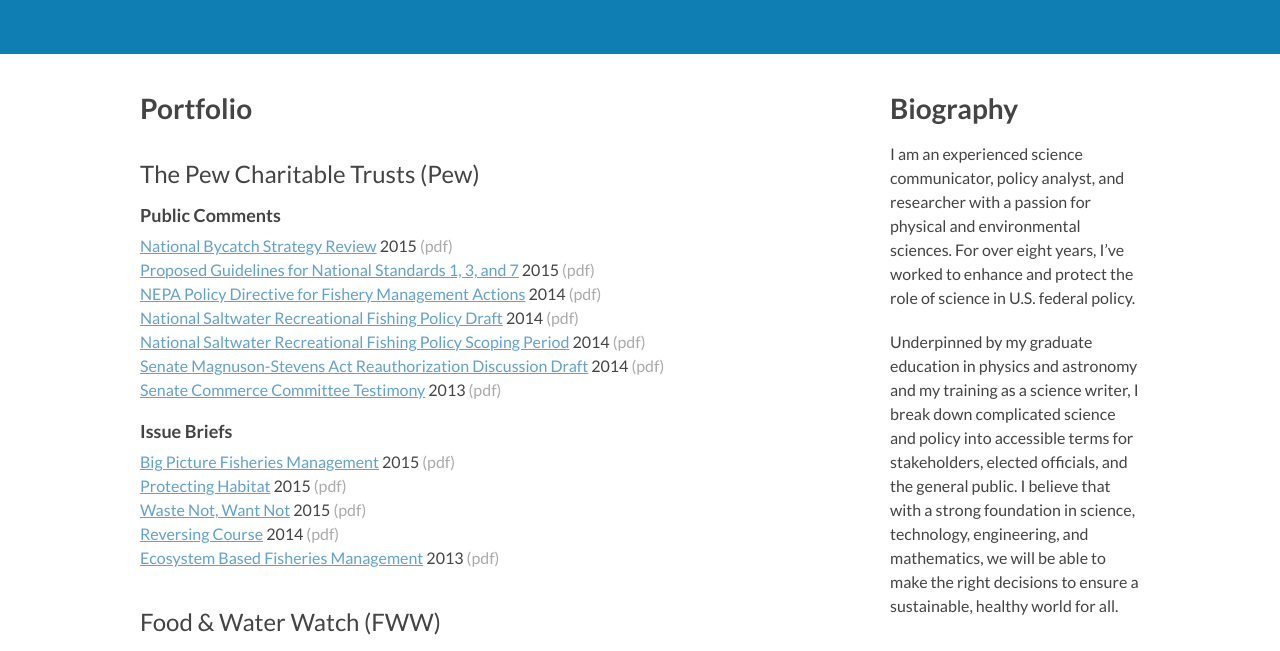
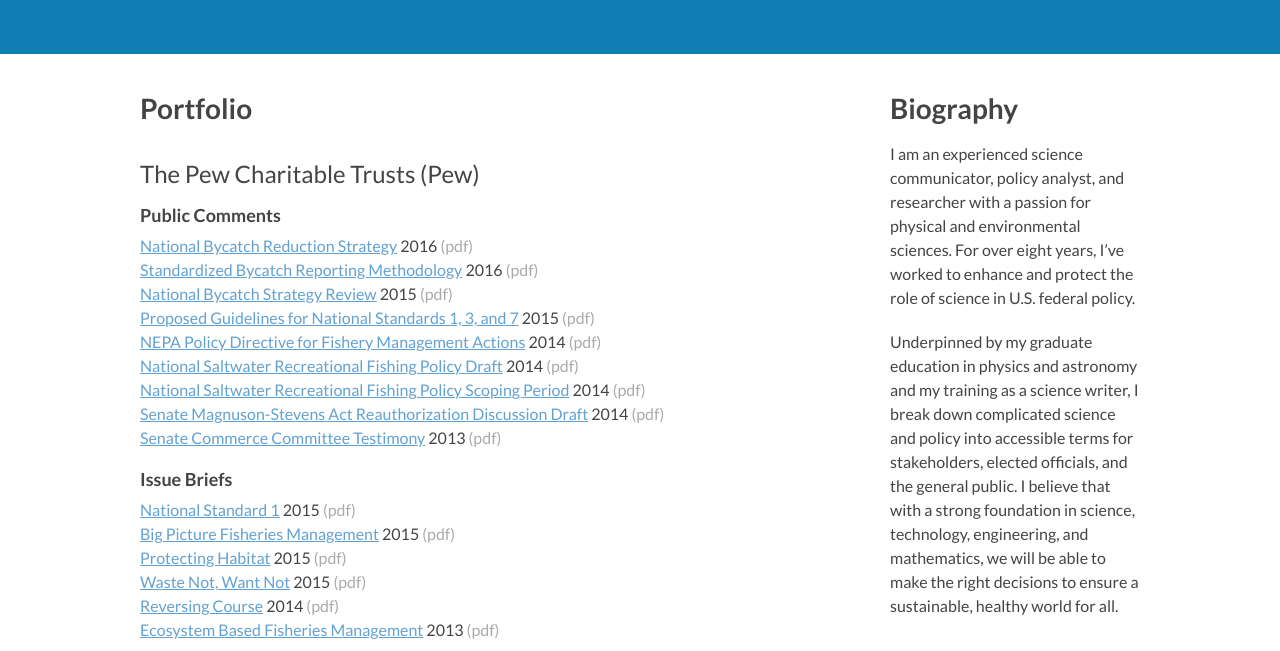
Before and after one commit to cranderveldt/meredith-moore, a website: page index.html in a window 1280 px wide. Shown: the part 146-797 px from the top of the page. Drawn offline with Linux system fonts and the light colour scheme.

Commit message:
new items on the resume

```diff
--- a/index.html
+++ b/index.html
@@ -22,6 +22,8 @@
             <h3>The Pew Charitable Trusts (Pew)</h3>
             <h4>Public Comments</h4>
             <ul>
+              <li><a href="/files/samples/Pew_SBRM_comments.pdf">National Bycatch Reduction Strategy</a> <span class="year">2016</span> <span class="note">(pdf)</span></li>
+              <li><a href="/files/samples/Pew_comments_National_Bycatch_Strategy.pdf">Standardized Bycatch Reporting Methodology</a> <span class="year">2016</span> <span class="note">(pdf)</span></li>
               <li><a href="/files/samples/Pew Charitable Trusts - comments on the National Bycatch Strategy - 071015.pdf">National Bycatch Strategy Review</a> <span class="year">2015</span> <span class="note">(pdf)</span></li>
               <li><a href="/files/samples/Pew Charitable Trusts - Comments on the proposed guidelines for NS1 - 063015.pdf">Proposed Guidelines for National Standards 1, 3, and 7</a> <span class="year">2015</span> <span class="note">(pdf)</span></a></li>
               <li><a href="/files/samples/NEPA_Policy_Directive_comments.pdf">NEPA Policy Directive for Fishery Management Actions</a> <span class="year">2014</span> <span class="note">(pdf)</span></li>
@@ -32,6 +34,7 @@
             </ul>
             <h4>Issue Briefs</h4>
             <ul>
+              <li><a href="/files/samples/NS1_fact_sheet_Lowering_The_Bar.pdf.pdf">National Standard 1</a> <span class="year">2015</span> <span class="note">(pdf)</span></li>
               <li><a href="/files/samples/EBFMBigPictureFisheriesManagement.pdf">Big Picture Fisheries Management</a> <span class="year">2015</span> <span class="note">(pdf)</span></li>
               <li><a href="/files/samples/EBFMprotectinghabitat.pdf">Protecting Habitat</a> <span class="year">2015</span> <span class="note">(pdf)</span></li>
               <li><a href="/files/samples/EBFMWasteNotWantNot.pdf">Waste Not, Want Not</a> <span class="year">2015</span> <span class="note">(pdf)</span></li>
```
Also changed, not shown: 3 other files.
